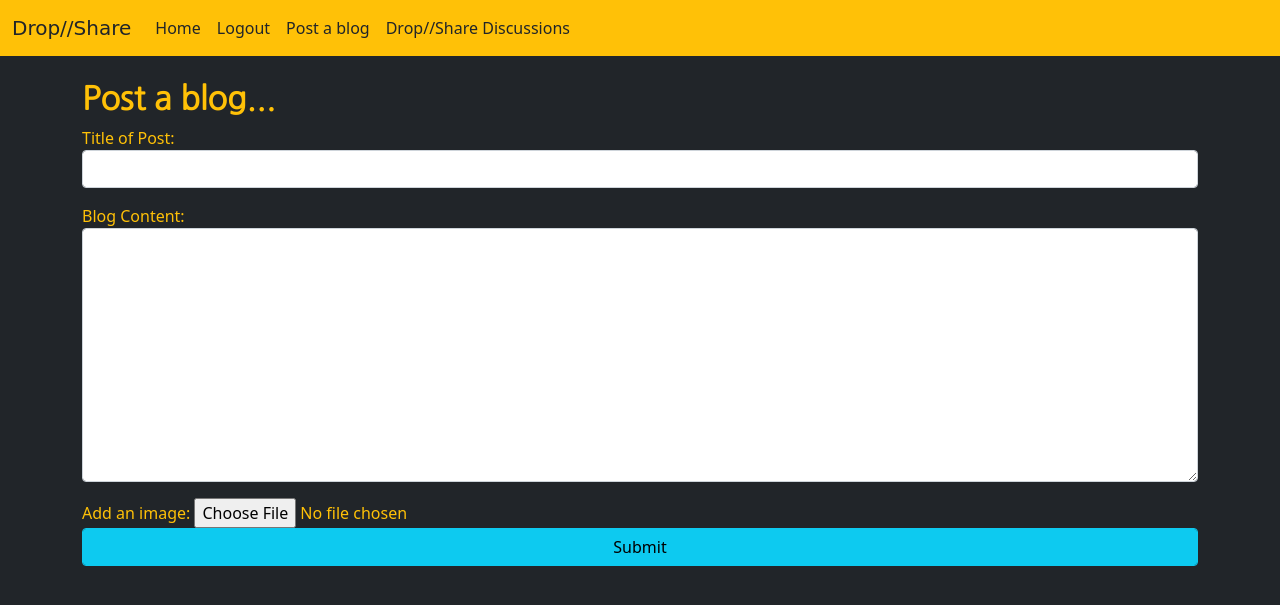
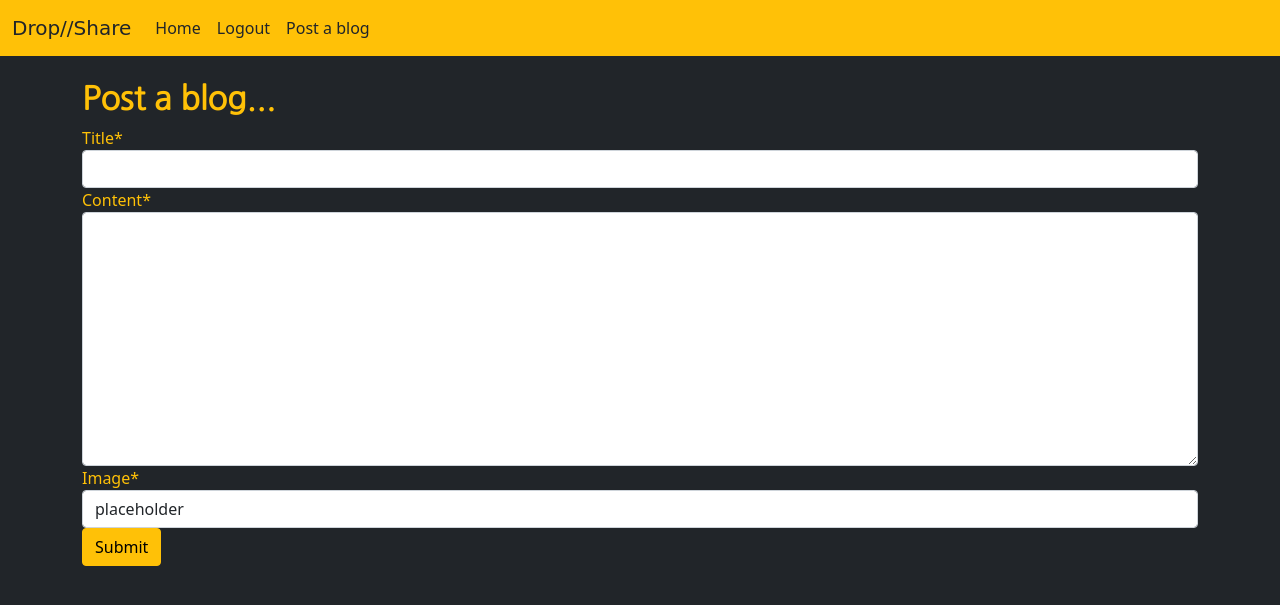
Before and after one commit to Code-Institute-Submissions/MBissett29-Drop-Share_JulyResub, a Django app: page /post_blog in a window 1280 px wide. Shown: the top 605 px of the page. Run offline with Django 4.2, Linux system fonts and the light colour scheme; the visitor is signed in with stand-in values (Sample User, id 1); some libraries are stand-ins or nearby versions; some web fonts are replaced.

Commit message:
Updated form to use crispy forms

```diff
--- a/templates/base.html
+++ b/templates/base.html
@@ -41,9 +41,6 @@
               <li class="nav-item">
                 <a class="nav-link text-dark" href="{% url 'post_blog' %}">Post a blog</a>
               </li>
-              <li class="nav-item">
-                <a class="nav-link text-dark" href="#">Drop//Share Discussions</a>
-              </li>
               {% else %}
               <li class="nav-item dropdown">
                 <a class="nav-link dropdown-toggle text-dark" href="#" id="navbarDropdown" role="button"
@@ -55,9 +52,6 @@
               </li>
               <li class="nav-item">
                 <a class="nav-link text-dark" href="{% url 'post_blog' %}">Post a blog</a>
-              </li>
-              <li class="nav-item">
-                <a class="nav-link text-dark" href="#">Drop//Share Discussions</a>
               </li>
               {% endif %}
             </ul>
--- a/templates/post_blog.html
+++ b/templates/post_blog.html
@@ -8,32 +8,16 @@
         {% if user.is_authenticated %}
 
         <h2 class="page-title">Post a blog...</h2>
-        <form method="POST" enctype="multipart/form-data" action="{% url 'post_blog' %}">
-            {% csrf_token %}
-            <div class="form-group">
+        <div class="form-group">
+            <form method="POST" enctype="multipart/form-data" action="{% url 'post_blog' %}">
+                {% csrf_token %}
+                {{ UserPost_form | crispy }}
                 <p>
-                    <label for="blog_title">Title of Post:</label>
-                    <input class="form-control" type="text" id="blog_title" name="title">
-                </p>
-            </div>
-            <div class="form-group">
-                <p>
-                    <label for="blog_content">Blog Content:</label>
-                    <textarea class="form-control" id="blog_content" name="content" rows="10"></textarea>
-                </p>
-            </div>
-            <div class="form-group">
-                <label for="add_image_file">Add an image:</label>
-                <input type="file" class="form-control-file" id="add_image_file" name="featured_image">
-              </div>
-            <div class="form-group">
-                <p>
-                    <button type="submit" class="btn btn-info form-control">Submit</button>
+                    <button type="submit" class="btn btn-warning">Submit</button>
                 </p>
 
-            </div>
-
-        </form>
+            </form>
+        </div>
         {% else %}
         <h3>Want to post a blog..?</h3>
         <p>
```
